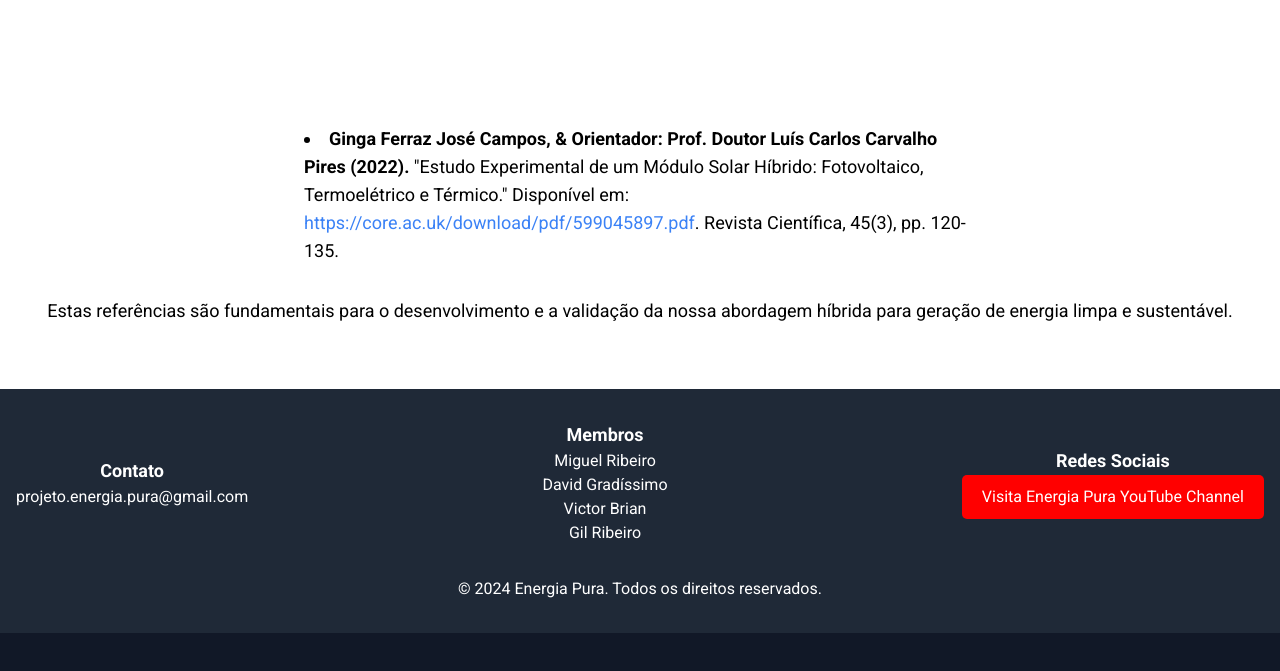
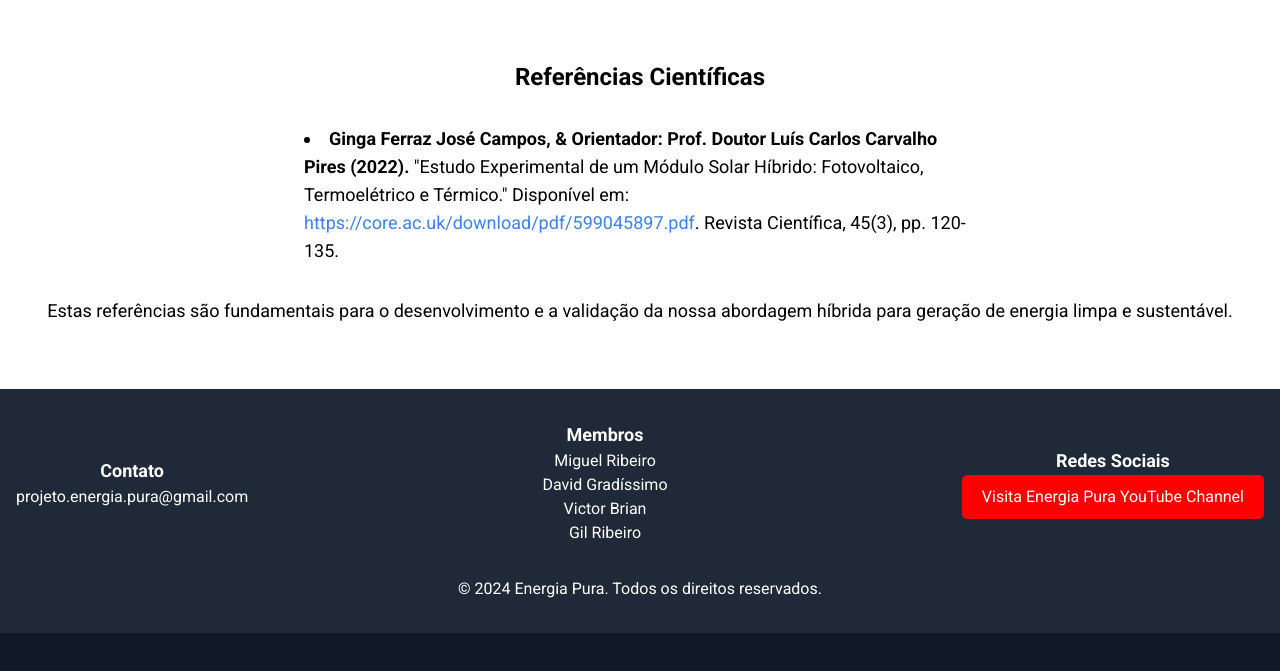
Before and after one commit to Energia-Pura/Energia_Pura, a plain HTML site: page index.html in a window 1280 px wide. Shown: the part 4113-4784 px from the top of the page. Drawn offline with nearby package versions, Linux system fonts and the light colour scheme.

Commit message:
index.html

```diff
--- a/index.html
+++ b/index.html
@@ -183,7 +183,7 @@
       </div>
     <section id="referencias" class="py-16 bg-white">
   <div class="container mx-auto px-4 text-center">
-    <h3 class="text-2xl font-bold mb-8"> Referências Científicas </h3>
+    <h3 class="text-2xl font-bold mb-8 text-black"> Referências Científicas </h3>
     <ul class="list-disc list-inside mb-8 text-left mx-auto max-w-2xl text-lg text-black">
       <li>
         <strong>Ginga Ferraz José Campos, &amp; Orientador: Prof. Doutor Luís Carlos Carvalho Pires (2022).</strong>
```
